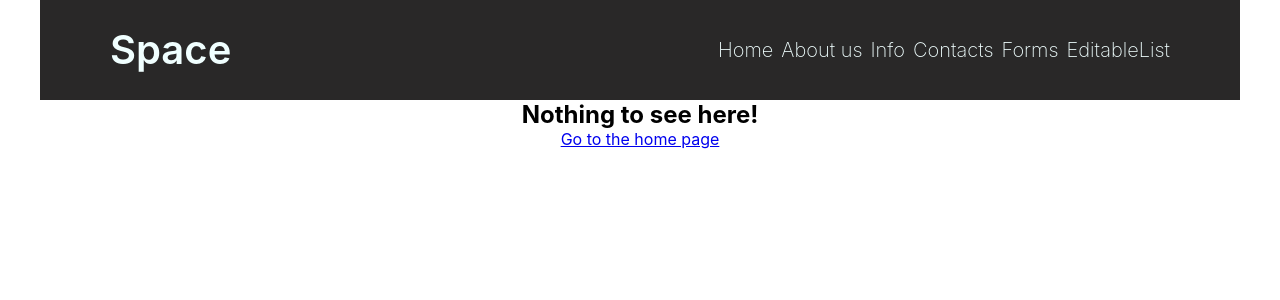
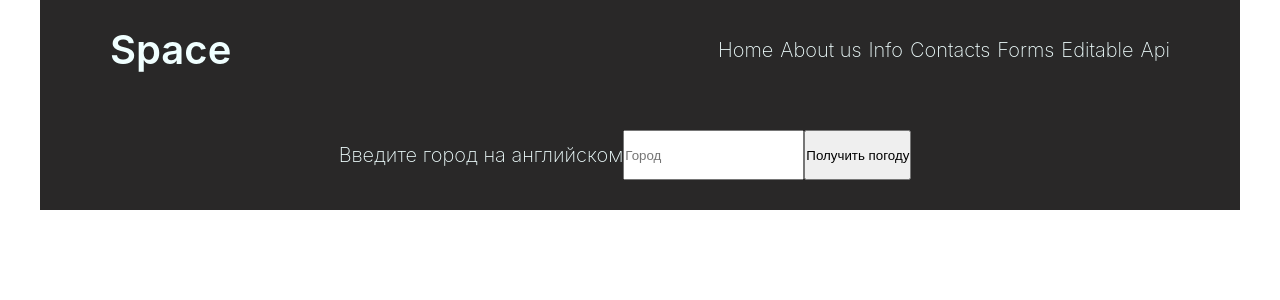
Before and after one commit to Akela89/Max2, a React (Create React App) app: page /ApiList in a window 1280 px wide. Shown: the top 300 px of the page. Built offline with nearby package versions, Linux system fonts and the light colour scheme.

Commit message:
first api

```diff
--- a/package.json
+++ b/package.json
@@ -6,6 +6,7 @@
     "@testing-library/jest-dom": "^5.16.5",
     "@testing-library/react": "^13.4.0",
     "@testing-library/user-event": "^13.5.0",
+    "axios": "^1.3.4",
     "react": "^18.2.0",
     "react-dom": "^18.2.0",
     "react-router-dom": "^6.8.2",
--- a/src/App.js
+++ b/src/App.js
@@ -8,13 +8,15 @@ import HomePage from './components/HomePage';
 import NotFoundPage from './components/NotFoundPage';
 import Forms from './components/Forms';
 import EditableList from './components/EditebleList';
+import ApiList from './components/ApiList';
+
+
 
 
 function App() {
   return (
     <div className="App">
       <Header/>
-
 
       <Routes>
           <Route path='/' element={<HomePage/>}/>
@@ -23,6 +25,7 @@ function App() {
           <Route path='/Contacts' element={<Contacts/>}/>
           <Route path='/Forms' element={<Forms/>}/>
           <Route path='/EditableList' element={<EditableList/>}/>
+          <Route path='/ApiList' element={<ApiList/>}/>
           <Route path='*' element={<NotFoundPage/>}/>
       </Routes>
     </div>
--- /dev/null
+++ b/src/components/ApiForm.jsx
@@ -0,0 +1,17 @@
+import React from "react";
+import classes from './Forms.module.css';
+
+
+const ApiForm = (props) => {
+    return (
+        <form onSubmit={props.weatherMethod}>
+            <div className={classes.formsWrapper}>
+                <h1 className={classes.formText}>Введите город на английском</h1>
+                <input type="text" name="city" placeholder="Город"/>
+                <button>Получить погоду</button>
+            </div>
+        </form>
+    )
+}
+
+export default ApiForm;
--- /dev/null
+++ b/src/components/ApiList.jsx
@@ -0,0 +1,62 @@
+import React from "react";
+import classes from './Forms.module.css';
+import ApiWeatherInfo from "./ApiWeatherInfo";
+import ApiForm from "./ApiForm";
+
+const apiKey = '986b337467ac73faba2c5e2464a7fa47';
+
+class ApiList extends React.Component {
+
+state = {
+    temp: undefined,
+    city: undefined,
+    country: undefined,
+    sunrise: undefined,
+    sunset: undefined,
+    error: undefined,
+}
+
+    gettingWeather = async (e) =>{
+        e.preventDefault();
+        let city = e.target.elements.city.value;
+
+        if(city === true){
+            const apiUrl = await fetch(`https://api.openweathermap.org/data/2.5/weather?q=${city}&appid=${apiKey}`);
+            const data = await apiUrl.json();
+
+            this.setState({
+                temp: data.main.temp,
+                city: data.name,
+                country: data.sys.country,
+                sunrise: data.sys.sunrise,
+                sunset: data.sys.sunset,
+                error: undefined,
+            });
+        } else{
+            this.setState({
+                temp: undefined,
+                city: undefined,
+                country: undefined,
+                sunrise: undefined,
+                sunset: undefined,
+                error: 'Введите название города',
+            })
+        }
+    }
+    render(){
+    return (
+        <div className={classes.formsWrapper}>
+            <ApiForm weatherMethod={this.gettingWeather}/>
+            <ApiWeatherInfo
+                temp={this.state.temp}
+                city={this.state.city}
+                country={this.state.country}
+                sunrise={this.state.sunrise}
+                sunset={this.state.sunset}
+                error={this.state.error}
+            />
+        </div>
+    )}
+}
+
+export default ApiList;
--- /dev/null
+++ b/src/components/ApiWeatherInfo.jsx
@@ -0,0 +1,22 @@
+import React from "react";
+import classes from './Forms.module.css';
+
+const ApiWeatherInfo = (props) => {
+    return (
+        <div className={classes.formsWrapper}>
+            {props.city &&
+                <div>
+                    <p>Страна: {props.country}</p>
+                    <p>Местоположение:{props.city}</p>
+                    <p>Температура:{props.temp}</p>
+                    <p>Восход солнца:{props.sunrise}</p>
+                    <p>Заход солнца:{props.sunset}</p>
+
+                </div>
+            }
+            <p>{props.error}</p>
+        </div>
+    )
+}
+
+export default ApiWeatherInfo;
--- a/src/components/Header.jsx
+++ b/src/components/Header.jsx
@@ -26,7 +26,10 @@ const Header = ( ) => {
                         <Link className={classes.textNavItem} to="/Forms">Forms</Link>
                     </li>
                     <li className={classes.navItem}>
-                        <Link className={classes.textNavItem} to="/EditableList">EditableList</Link>
+                        <Link className={classes.textNavItem} to="/EditableList">Editable</Link>
+                    </li>
+                    <li className={classes.navItem}>
+                        <Link className={classes.textNavItem} to="/ApiList">Api</Link>
                     </li>
                 </ul>
             </nav>
```
Also changed, not shown: 1 other file (tests, documents, lock files or other folders).
